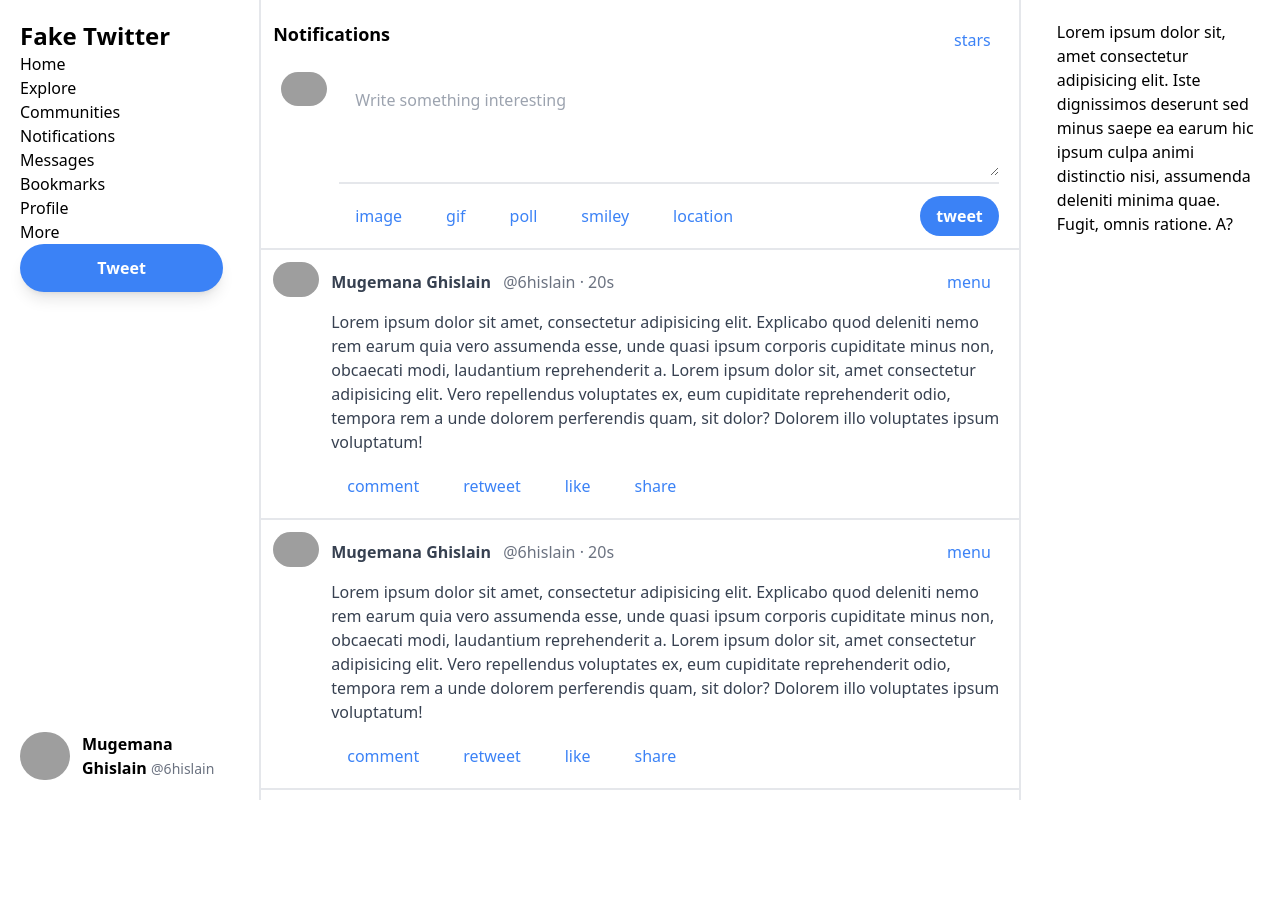
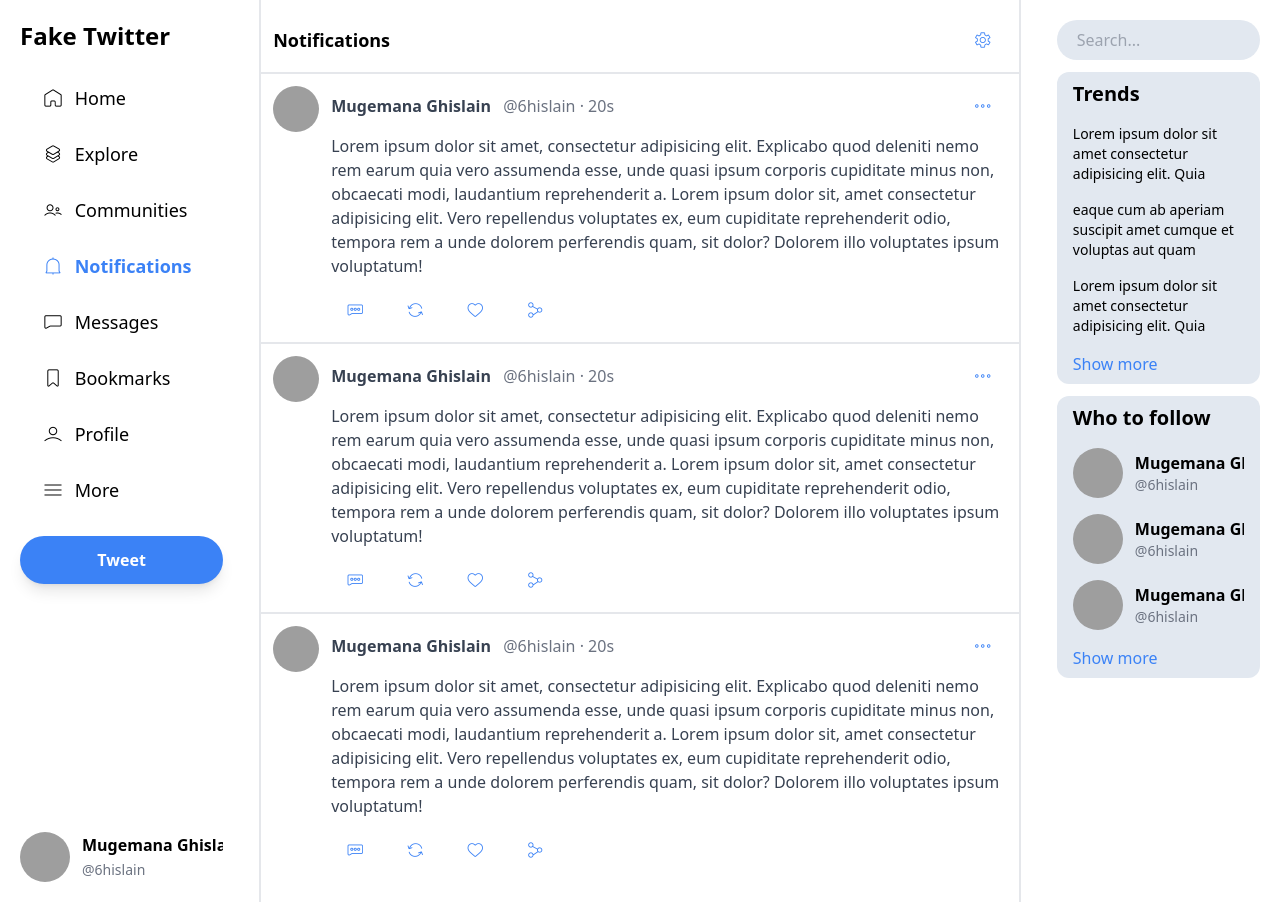
Before and after one commit to 6hislain/twitter-template, a website: page src/notification.html in a window 1280 px wide. Before the commit the page ends 800 px from the top, so only its background shows below. Drawn offline with Linux system fonts and the light colour scheme; grey boxes are pictures that could not be loaded.

Commit message:
notifications

```diff
--- a/src/notification.html
+++ b/src/notification.html
@@ -6,44 +6,67 @@
     <meta name="viewport" content="width=device-width, initial-scale=1.0" />
     <title>Notifications &middot; Fake Twitter</title>
     <link href="./dist/style.css" rel="stylesheet" />
+    <link href="./dist/lineicons.css" rel="stylesheet" />
   </head>
 
   <body>
     <div class="container mx-auto">
       <div class="grid grid-cols-5 gap-4">
         <!-- START: left menu -->
-        <div class="min-h-screen p-5">
+        <div class="p-5">
           <div class="flex flex-col space-y-3 justify-between h-full">
             <div>
               <h4 class="text-2xl font-bold">Fake Twitter</h4>
-              <ul class="menu">
-                <li class="menu-item"><a href="home.html">Home</a></li>
-                <li class="menu-item"><a href="explore.html">Explore</a></li>
-                <li class="menu-item">
-                  <a href="community.html">Communities</a>
+              <ul class="left-menu">
+                <li class="left-menu-item">
+                  <a href="home.html"><i class="lni lni-home mr-2"></i> Home</a>
                 </li>
-                <li class="menu-item active">
-                  <a href="notification.html">Notifications</a>
+                <li class="left-menu-item">
+                  <a href="explore.html">
+                    <i class="lni lni-layers mr-2"></i> Explore
+                  </a>
                 </li>
-                <li class="menu-item"><a href="messages.html">Messages</a></li>
-                <li class="menu-item">
-                  <a href="bookmarks.html">Bookmarks</a>
+                <li class="left-menu-item">
+                  <a href="community.html">
+                    <i class="lni lni-users mr-2"></i> Communities
+                  </a>
                 </li>
-                <li class="menu-item"><a href="profile.html">Profile</a></li>
-                <li class="menu-item"><a href="#">More</a></li>
+                <li class="left-menu-item active">
+                  <a href="notification.html">
+                    <i class="lni lni-alarm mr-2"></i> Notifications
+                  </a>
+                </li>
+                <li class="left-menu-item">
+                  <a href="messages.html">
+                    <i class="lni lni-bubble mr-2"></i> Messages
+                  </a>
+                </li>
+                <li class="left-menu-item">
+                  <a href="bookmarks.html">
+                    <i class="lni lni-bookmark mr-2"></i> Bookmarks
+                  </a>
+                </li>
+                <li class="left-menu-item">
+                  <a href="profile.html">
+                    <i class="lni lni-user mr-2"></i> Profile
+                  </a>
+                </li>
+                <li class="left-menu-item">
+                  <a href="#"><i class="lni lni-menu mr-2"></i> More</a>
+                </li>
               </ul>
               <button class="btn-tweet">Tweet</button>
             </div>
-            <div class="flex flex-row space-x-3">
+            <div class="flex flex-row space-x-3 truncate">
               <img
-                src="https://images.unsplash.com/photo-1485423036251-8b2a2909899f?ixlib=rb-1.2.1&ixid=MnwxMjA3fDB8MHxwaG90by1wYWdlfHx8fGVufDB8fHx8&auto=format&fit=crop&w=880&q=80"
+                src="https://picsum.photos/id/237/300/300"
                 alt="6hislain"
                 width="50"
                 height="50"
                 class="rounded-full"
               />
               <div class="my-auto">
-                <span class="w-full text-base font-bold">
+                <span class="block text-base font-bold">
                   Mugemana Ghislain
                 </span>
                 <span class="text-sm text-gray-500">@6hislain</span>
@@ -53,48 +76,17 @@
         </div>
         <!-- END: left menu -->
         <!-- START: main content -->
-        <div class="col-span-3 border-x-2 max-h-screen py-5 overflow-y-auto">
+        <div class="col-span-3 border-x-2 py-5 min-h-screen overflow-y-auto">
           <div class="flex flex-row space-x-3 px-3 justify-between mb-3">
-            <h4 class="text-lg font-bold">Notifications</h4>
-            <button class="btn-action">stars</button>
-          </div>
-          <div class="flex flex-row space-x-3 px-5">
-            <div>
-              <img
-                src="https://images.unsplash.com/photo-1485423036251-8b2a2909899f?ixlib=rb-1.2.1&ixid=MnwxMjA3fDB8MHxwaG90by1wYWdlfHx8fGVufDB8fHx8&auto=format&fit=crop&w=880&q=80"
-                alt="6hislain"
-                width="50"
-                height="50"
-                class="rounded-full"
-              />
-            </div>
-            <div class="w-full">
-              <textarea
-                name="tweet"
-                rows="3"
-                class="textarea"
-                placeholder="Write something interesting"
-              ></textarea>
-              <div
-                class="flex flex-row space-x-3 justify-between border-t-2 py-3"
-              >
-                <div class="flex flex-row space-x-3">
-                  <button class="btn-action">image</button>
-                  <button class="btn-action">gif</button>
-                  <button class="btn-action">poll</button>
-                  <button class="btn-action">smiley</button>
-                  <button class="btn-action">location</button>
-                </div>
-                <button class="btn-small-tweet">tweet</button>
-              </div>
-            </div>
+            <h4 class="text-lg font-bold my-auto">Notifications</h4>
+            <button class="btn-action"><i class="lni lni-cog"></i></button>
           </div>
           <div>
             <div class="post">
               <div class="flex flex-row space-x-3">
                 <div>
                   <img
-                    src="https://images.unsplash.com/photo-1485423036251-8b2a2909899f?ixlib=rb-1.2.1&ixid=MnwxMjA3fDB8MHxwaG90by1wYWdlfHx8fGVufDB8fHx8&auto=format&fit=crop&w=880&q=80"
+                    src="https://picsum.photos/id/237/300/300"
                     alt="6hislain"
                     width="50"
                     height="59"
@@ -109,7 +101,9 @@
                         @6hislain &middot; 20s
                       </span>
                     </div>
-                    <button class="btn-action">menu</button>
+                    <button class="btn-action">
+                      <i class="lni lni-more"></i>
+                    </button>
                   </div>
                   <div>
                     Lorem ipsum dolor sit amet, consectetur adipisicing elit.
@@ -122,10 +116,18 @@
                     dolor? Dolorem illo voluptates ipsum voluptatum!
                   </div>
                   <div class="flex flex-row space-x-3 mt-3">
-                    <button class="btn-action">comment</button>
-                    <button class="btn-action">retweet</button>
-                    <button class="btn-action">like</button>
-                    <button class="btn-action">share</button>
+                    <button class="btn-action">
+                      <i class="lni lni-comments"></i>
+                    </button>
+                    <button class="btn-action">
+                      <i class="lni lni-reload"></i>
+                    </button>
+                    <button class="btn-action">
+                      <i class="lni lni-heart"></i>
+                    </button>
+                    <button class="btn-action">
+                      <i class="lni lni-share-alt-1"></i>
+                    </button>
                   </div>
                 </div>
               </div>
@@ -134,7 +136,7 @@
               <div class="flex flex-row space-x-3">
                 <div>
                   <img
-                    src="https://images.unsplash.com/photo-1485423036251-8b2a2909899f?ixlib=rb-1.2.1&ixid=MnwxMjA3fDB8MHxwaG90by1wYWdlfHx8fGVufDB8fHx8&auto=format&fit=crop&w=880&q=80"
+                    src="https://picsum.photos/id/237/300/300"
                     alt="6hislain"
                     width="50"
                     height="59"
@@ -149,7 +151,9 @@
                         @6hislain &middot; 20s
                       </span>
                     </div>
-                    <button class="btn-action">menu</button>
+                    <button class="btn-action">
+                      <i class="lni lni-more"></i>
+                    </button>
                   </div>
                   <div>
                     Lorem ipsum dolor sit amet, consectetur adipisicing elit.
@@ -162,10 +166,18 @@
                     dolor? Dolorem illo voluptates ipsum voluptatum!
                   </div>
                   <div class="flex flex-row space-x-3 mt-3">
-                    <button class="btn-action">comment</button>
-                    <button class="btn-action">retweet</button>
-                    <button class="btn-action">like</button>
-                    <button class="btn-action">share</button>
+                    <button class="btn-action">
+                      <i class="lni lni-comments"></i>
+                    </button>
+                    <button class="btn-action">
+                      <i class="lni lni-reload"></i>
+                    </button>
+                    <button class="btn-action">
+                      <i class="lni lni-heart"></i>
+                    </button>
+                    <button class="btn-action">
+                      <i class="lni lni-share-alt-1"></i>
+                    </button>
                   </div>
                 </div>
               </div>
@@ -174,7 +186,7 @@
               <div class="flex flex-row space-x-3">
                 <div>
                   <img
-                    src="https://images.unsplash.com/photo-1485423036251-8b2a2909899f?ixlib=rb-1.2.1&ixid=MnwxMjA3fDB8MHxwaG90by1wYWdlfHx8fGVufDB8fHx8&auto=format&fit=crop&w=880&q=80"
+                    src="https://picsum.photos/id/237/300/300"
                     alt="6hislain"
                     width="50"
                     height="59"
@@ -189,7 +201,9 @@
                         @6hislain &middot; 20s
                       </span>
                     </div>
-                    <button class="btn-action">menu</button>
+                    <button class="btn-action">
+                      <i class="lni lni-more"></i>
+                    </button>
                   </div>
                   <div>
                     Lorem ipsum dolor sit amet, consectetur adipisicing elit.
@@ -202,10 +216,18 @@
                     dolor? Dolorem illo voluptates ipsum voluptatum!
                   </div>
                   <div class="flex flex-row space-x-3 mt-3">
-                    <button class="btn-action">comment</button>
-                    <button class="btn-action">retweet</button>
-                    <button class="btn-action">like</button>
-                    <button class="btn-action">share</button>
+                    <button class="btn-action">
+                      <i class="lni lni-comments"></i>
+                    </button>
+                    <button class="btn-action">
+                      <i class="lni lni-reload"></i>
+                    </button>
+                    <button class="btn-action">
+                      <i class="lni lni-heart"></i>
+                    </button>
+                    <button class="btn-action">
+                      <i class="lni lni-share-alt-1"></i>
+                    </button>
                   </div>
                 </div>
               </div>
@@ -215,10 +237,86 @@
         <!-- END: main content -->
         <!-- START: right menu -->
         <div class="m-5">
-          Lorem ipsum dolor sit, amet consectetur adipisicing elit. Iste
-          dignissimos deserunt sed minus saepe ea earum hic ipsum culpa animi
-          distinctio nisi, assumenda deleniti minima quae. Fugit, omnis ratione.
-          A?
+          <form action="#">
+            <input
+              type="search"
+              name="search"
+              class="input"
+              placeholder="Search..."
+            />
+          </form>
+          <div class="bg-slate-200 my-3 rounded-xl">
+            <h4 class="text-xl font-bold px-4 py-2">Trends</h4>
+            <ul class="right-menu">
+              <li class="right-menu-item">
+                Lorem ipsum dolor sit amet consectetur adipisicing elit. Quia
+              </li>
+              <li class="right-menu-item">
+                eaque cum ab aperiam suscipit amet cumque et voluptas aut quam
+              </li>
+              <li class="right-menu-item">
+                Lorem ipsum dolor sit amet consectetur adipisicing elit. Quia
+              </li>
+            </ul>
+            <h4 class="text-base px-4 py-2 text-blue-500">Show more</h4>
+          </div>
+          <div class="bg-slate-200 my-3 rounded-xl">
+            <h4 class="text-xl font-bold px-4 py-2">Who to follow</h4>
+            <ul class="right-menu">
+              <li class="right-menu-item">
+                <div class="flex flex-row space-x-3 truncate">
+                  <img
+                    src="https://picsum.photos/id/237/300/300"
+                    alt="6hislain"
+                    width="50"
+                    height="50"
+                    class="rounded-full"
+                  />
+                  <div class="my-auto">
+                    <span class="block text-base font-bold">
+                      Mugemana Ghislain
+                    </span>
+                    <span class="text-sm text-gray-500">@6hislain</span>
+                  </div>
+                </div>
+              </li>
+              <li class="right-menu-item">
+                <div class="flex flex-row space-x-3 truncate">
+                  <img
+                    src="https://picsum.photos/id/237/300/300"
+                    alt="6hislain"
+                    width="50"
+                    height="50"
+                    class="rounded-full"
+                  />
+                  <div class="my-auto">
+                    <span class="block text-base font-bold">
+                      Mugemana Ghislain
+                    </span>
+                    <span class="text-sm text-gray-500">@6hislain</span>
+                  </div>
+                </div>
+              </li>
+              <li class="right-menu-item">
+                <div class="flex flex-row space-x-3 truncate">
+                  <img
+                    src="https://picsum.photos/id/237/300/300"
+                    alt="6hislain"
+                    width="50"
+                    height="50"
+                    class="rounded-full"
+                  />
+                  <div class="my-auto">
+                    <span class="block text-base font-bold">
+                      Mugemana Ghislain
+                    </span>
+                    <span class="text-sm text-gray-500">@6hislain</span>
+                  </div>
+                </div>
+              </li>
+            </ul>
+            <h4 class="text-base px-4 py-2 text-blue-500">Show more</h4>
+          </div>
         </div>
         <!-- END: right menu -->
       </div>
```
Also changed, not shown: src/home.html (+2 -2 lines), src/dist/style.css.
